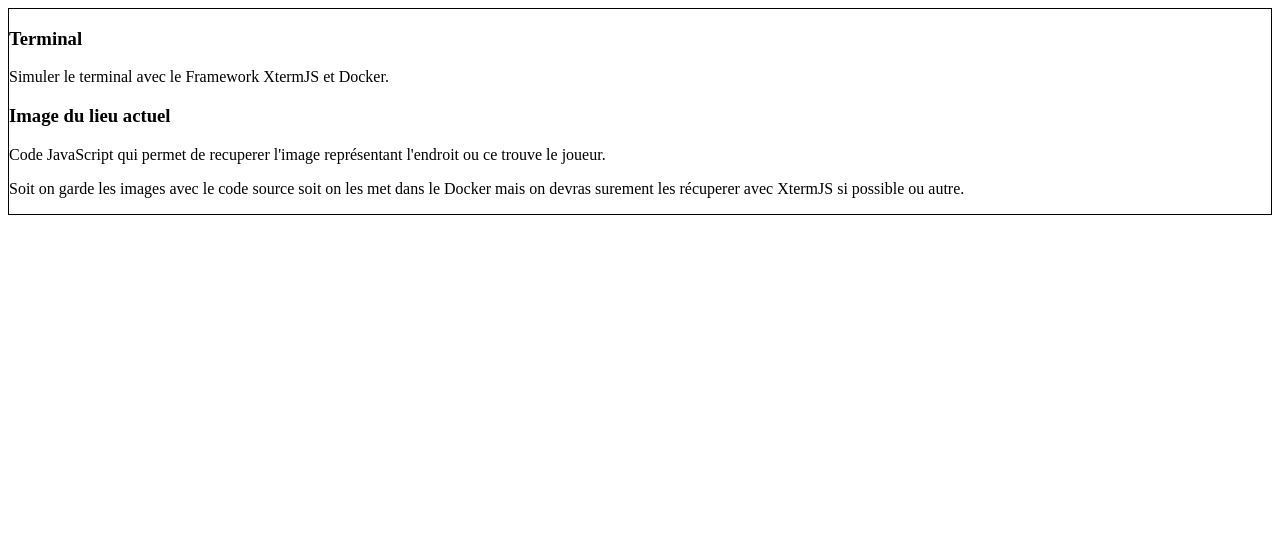
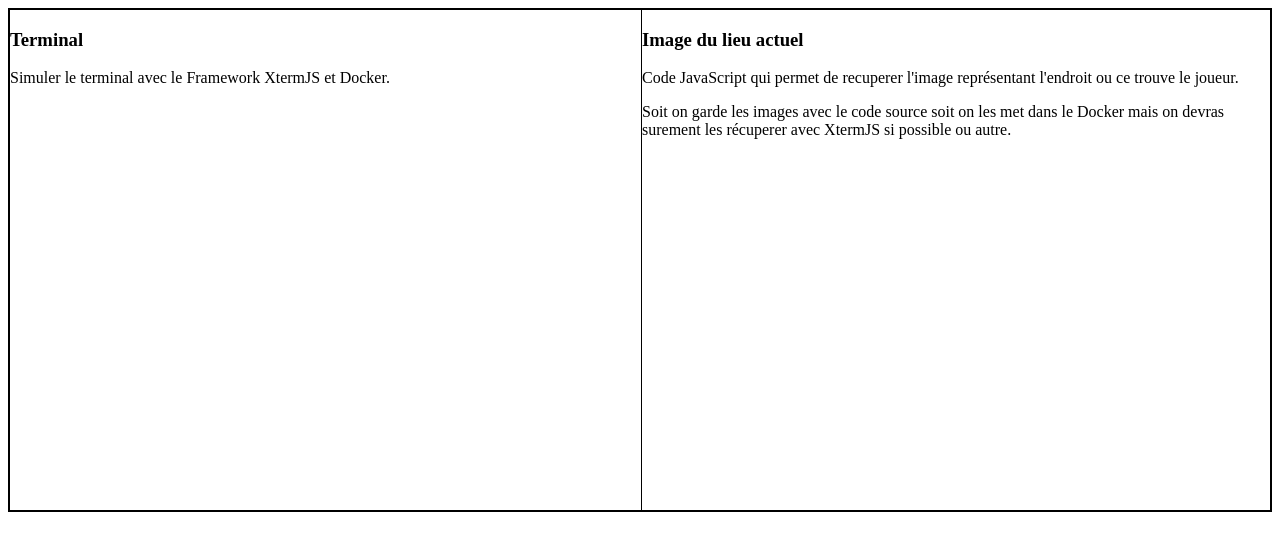
Before and after one commit to DrVache/Terminus, a plain HTML site: page Terminus.html in a window 1280 px wide. Drawn offline with Linux system fonts and the light colour scheme.

Commit message:
First upload

```diff
--- a/Terminus.css
+++ b/Terminus.css
@@ -3,7 +3,7 @@
     border: solid black 1px;
 }
 
-#cadre1
+#terminal
 {
     height: 500px;
 width: 50%;
@@ -11,7 +11,7 @@ width: 50%;
     border: solid black 1px;
 }
 
-#cadre2
+#imageLieu
 {
     height: 500px;
     border: solid black 1px;
```
